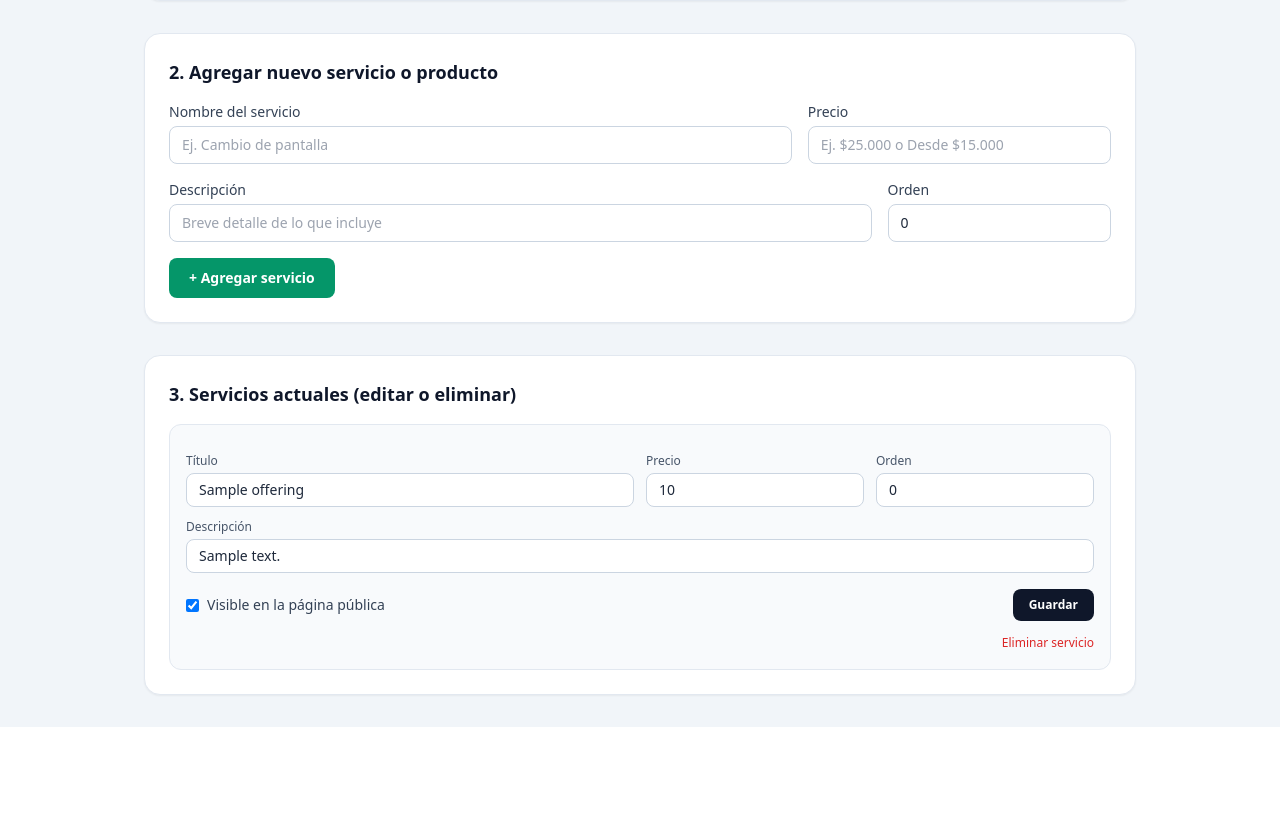
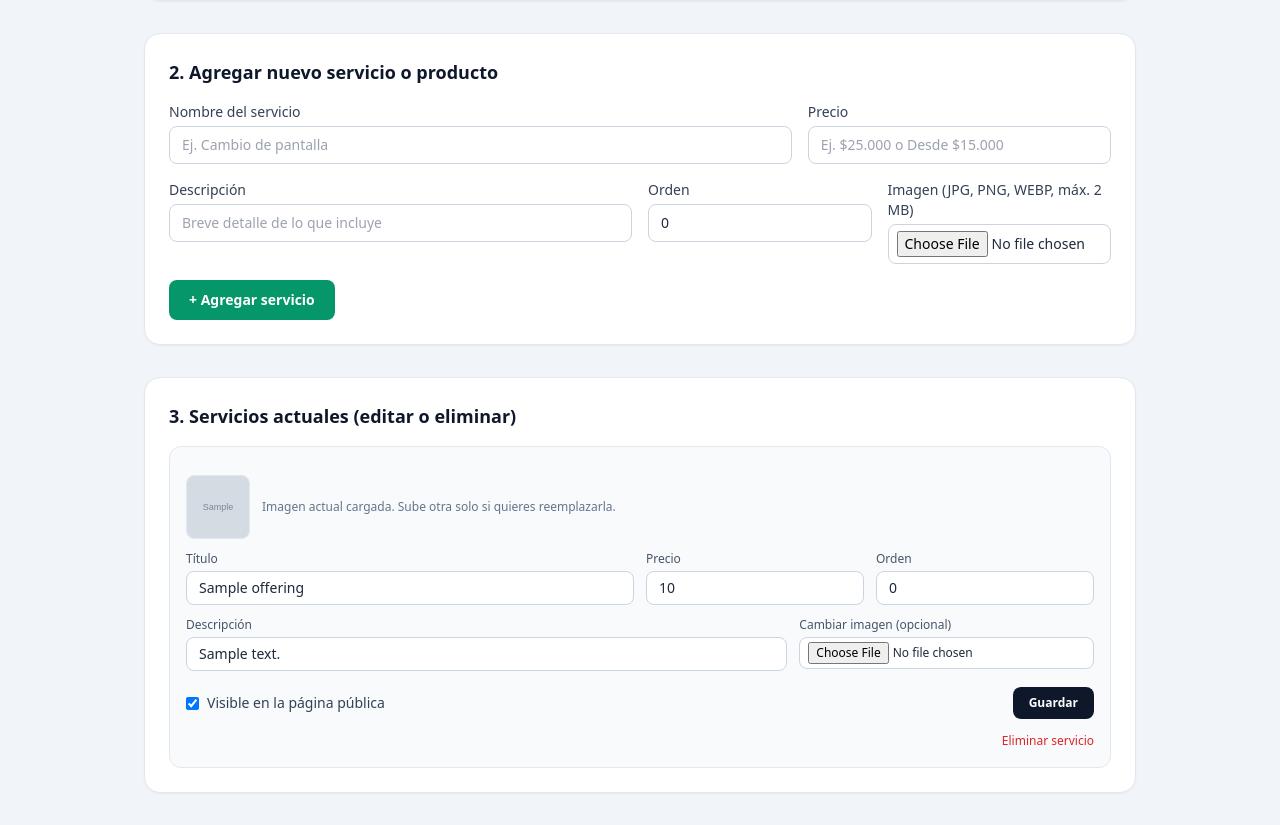
Before and after one commit to RoRr26/plantilla-web-pyme-PHP, a PHP site: page /dashboard.php in a window 1280 px wide. Shown: the part 501-1326 px from the top of the page. Before the commit the page ends 1228 px from the top, so only its background shows below. Run offline with PHP 8.4, Linux system fonts and the light colour scheme; the visitor is signed in with stand-in values (Sample User, id 1); tables that the repository leaves empty or names only in its code hold one stand-in row (values such as "Sample post"); grey boxes marked "Sample" are stand-in pictures; some libraries are stand-ins or nearby versions.

Commit message:
feat: subida segura de imagenes por servicio con finfo y limpieza de archivos

```diff
--- a/admin/dashboard.php
+++ b/admin/dashboard.php
@@ -11,6 +11,74 @@ function e(string $value): string
     return htmlspecialchars($value, ENT_QUOTES, 'UTF-8');
 }
 
+function handle_offering_image_upload(array $file): ?string
+{
+    if (($file['error'] ?? UPLOAD_ERR_NO_FILE) === UPLOAD_ERR_NO_FILE) {
+        return null;
+    }
+
+    if (($file['error'] ?? UPLOAD_ERR_OK) !== UPLOAD_ERR_OK) {
+        throw new RuntimeException('Error al subir el archivo.');
+    }
+
+    $maxBytes = 2 * 1024 * 1024;
+    if (($file['size'] ?? 0) > $maxBytes) {
+        throw new RuntimeException('La imagen supera el límite de 2 MB.');
+    }
+
+    $tmpName = (string) ($file['tmp_name'] ?? '');
+    if ($tmpName === '' || !is_file($tmpName)) {
+        throw new RuntimeException('Archivo temporal no válido.');
+    }
+
+    $finfo = new finfo(FILEINFO_MIME_TYPE);
+    $mime = $finfo->file($tmpName);
+
+    $allowed = [
+        'image/jpeg' => 'jpg',
+        'image/png'  => 'png',
+        'image/webp' => 'webp',
+    ];
+
+    if (!is_string($mime) || !isset($allowed[$mime])) {
+        throw new RuntimeException('Solo se permiten imágenes JPG, PNG o WEBP.');
+    }
+
+    $ext = $allowed[$mime];
+    $filename = bin2hex(random_bytes(16)) . '.' . $ext;
+    $destDir = __DIR__ . '/../public/uploads';
+
+    if (!is_dir($destDir) && !mkdir($destDir, 0755, true)) {
+        throw new RuntimeException('No se pudo crear la carpeta de imágenes.');
+    }
+
+    $destPath = $destDir . '/' . $filename;
+    if (!move_uploaded_file($tmpName, $destPath)) {
+        throw new RuntimeException('No se pudo guardar la imagen en el servidor.');
+    }
+
+    return 'uploads/' . $filename;
+}
+
+function delete_offering_image(?string $relativePath): void
+{
+    if (empty($relativePath)) {
+        return;
+    }
+
+    $clean = str_replace('\\', '/', $relativePath);
+    if (!str_starts_with($clean, 'uploads/')) {
+        return;
+    }
+
+    $baseDir = realpath(__DIR__ . '/../public/uploads');
+    $fullPath = realpath(__DIR__ . '/../public/' . $clean);
+
+    if ($baseDir !== false && $fullPath !== false && str_starts_with($fullPath, $baseDir . DIRECTORY_SEPARATOR) && is_file($fullPath)) {
+        @unlink($fullPath);
+    }
+}
+
 $flashSuccess = '';
 $flashError = '';
 
@@ -20,7 +88,9 @@ if ($_SERVER['REQUEST_METHOD'] === 'POST') {
 
     if (!verify_csrf_token(is_string($token) ? $token : null)) {
         $flashError = 'Token de seguridad inválido. Recarga la página e intenta nuevamente.';
-    } elseif ($action === 'update_settings') {
+    } else {
+        try {
+            if ($action === 'update_settings') {
                 $businessName = trim((string) ($_POST['business_name'] ?? ''));
                 $whatsapp     = trim((string) ($_POST['whatsapp'] ?? ''));
                 $heroTitle    = trim((string) ($_POST['hero_title'] ?? ''));
@@ -54,14 +124,17 @@ if ($_SERVER['REQUEST_METHOD'] === 'POST') {
                 if ($title === '' || $description === '' || $price === '') {
                     $flashError = 'Completa título, descripción y precio para agregar el servicio.';
                 } else {
+                    $imagePath = handle_offering_image_upload($_FILES['image'] ?? []);
+
                     $stmt = $pdo->prepare(
-                'INSERT INTO offerings (title, description, price, is_active, sort_order)
-                 VALUES (:title, :description, :price, 1, :sort_order)'
+                        'INSERT INTO offerings (title, description, price, image_path, is_active, sort_order)
+                         VALUES (:title, :description, :price, :image_path, 1, :sort_order)'
                     );
                     $stmt->execute([
                         'title'       => $title,
                         'description' => $description,
                         'price'       => $price,
+                        'image_path'  => $imagePath,
                         'sort_order'  => $sortOrder,
                     ]);
                     $flashSuccess = 'Servicio agregado correctamente.';
@@ -77,11 +150,27 @@ if ($_SERVER['REQUEST_METHOD'] === 'POST') {
                 if ($id <= 0 || $title === '' || $description === '' || $price === '') {
                     $flashError = 'Datos incompletos para actualizar el servicio.';
                 } else {
+                    $stmtCurrent = $pdo->prepare('SELECT image_path FROM offerings WHERE id = :id LIMIT 1');
+                    $stmtCurrent->execute(['id' => $id]);
+                    $current = $stmtCurrent->fetch();
+
+                    if (!$current) {
+                        $flashError = 'El servicio no existe.';
+                    } else {
+                        $newImagePath = handle_offering_image_upload($_FILES['image'] ?? []);
+                        $finalImagePath = $current['image_path'];
+
+                        if ($newImagePath !== null) {
+                            delete_offering_image((string) ($current['image_path'] ?? ''));
+                            $finalImagePath = $newImagePath;
+                        }
+
                         $stmt = $pdo->prepare(
                             'UPDATE offerings
                              SET title = :title,
                                  description = :description,
                                  price = :price,
+                                 image_path = :image_path,
                                  sort_order = :sort_order,
                                  is_active = :is_active
                              WHERE id = :id'
@@ -91,17 +180,31 @@ if ($_SERVER['REQUEST_METHOD'] === 'POST') {
                             'title'       => $title,
                             'description' => $description,
                             'price'       => $price,
+                            'image_path'  => $finalImagePath,
                             'sort_order'  => $sortOrder,
                             'is_active'   => $isActive,
                         ]);
                         $flashSuccess = 'Servicio actualizado.';
                     }
+                }
             } elseif ($action === 'delete_offering') {
                 $id = (int) ($_POST['id'] ?? 0);
                 if ($id > 0) {
+                    $stmtCurrent = $pdo->prepare('SELECT image_path FROM offerings WHERE id = :id LIMIT 1');
+                    $stmtCurrent->execute(['id' => $id]);
+                    $current = $stmtCurrent->fetch();
+
                     $stmt = $pdo->prepare('DELETE FROM offerings WHERE id = :id');
                     $stmt->execute(['id' => $id]);
+
+                    if ($current && !empty($current['image_path'])) {
+                        delete_offering_image((string) $current['image_path']);
+                    }
                     $flashSuccess = 'Servicio eliminado.';
+                }
+            }
+        } catch (RuntimeException $e) {
+            $flashError = $e->getMessage();
         }
     }
 }
@@ -202,7 +305,7 @@ $csrf = csrf_token();
     <!-- Sección 2: Agregar nuevo servicio -->
     <section class="bg-white rounded-2xl p-6 border border-slate-200 shadow-sm">
       <h2 class="text-lg font-bold text-slate-900 mb-4">2. Agregar nuevo servicio o producto</h2>
-      <form method="POST" class="space-y-4">
+      <form method="POST" enctype="multipart/form-data" class="space-y-4">
         <input type="hidden" name="csrf_token" value="<?= e($csrf) ?>">
         <input type="hidden" name="action" value="add_offering">
 
@@ -220,7 +323,7 @@ $csrf = csrf_token();
         </div>
 
         <div class="grid grid-cols-1 md:grid-cols-4 gap-4">
-          <div class="md:col-span-3">
+          <div class="md:col-span-2">
             <label class="block text-sm font-medium text-slate-700 mb-1">Descripción</label>
             <input type="text" name="description" required placeholder="Breve detalle de lo que incluye"
                    class="w-full border border-slate-300 rounded-lg px-3 py-2 text-sm">
@@ -229,6 +332,11 @@ $csrf = csrf_token();
             <label class="block text-sm font-medium text-slate-700 mb-1">Orden</label>
             <input type="number" name="sort_order" value="0"
                    class="w-full border border-slate-300 rounded-lg px-3 py-2 text-sm">
+          </div>
+          <div>
+            <label class="block text-sm font-medium text-slate-700 mb-1">Imagen (JPG, PNG, WEBP, máx. 2 MB)</label>
+            <input type="file" name="image" accept=".jpg,.jpeg,.png,.webp,image/jpeg,image/png,image/webp"
+                   class="w-full bg-white border border-slate-300 rounded-lg px-2 py-1.5 text-sm">
           </div>
         </div>
 
@@ -249,10 +357,19 @@ $csrf = csrf_token();
         <div class="space-y-4">
           <?php foreach ($offerings as $item): ?>
             <div class="border border-slate-200 rounded-xl p-4 bg-slate-50">
-              <form method="POST" class="space-y-3">
+              <form method="POST" enctype="multipart/form-data" class="space-y-3">
                 <input type="hidden" name="csrf_token" value="<?= e($csrf) ?>">
                 <input type="hidden" name="action" value="update_offering">
                 <input type="hidden" name="id" value="<?= (int) $item['id'] ?>">
+
+                <?php if (!empty($item['image_path'])): ?>
+                  <div class="flex items-center gap-3">
+                    <img src="<?= e((string) $item['image_path']) ?>"
+                         alt="<?= e((string) $item['title']) ?>"
+                         class="w-16 h-16 object-cover rounded-lg border border-slate-200">
+                    <span class="text-xs text-slate-500">Imagen actual cargada. Sube otra solo si quieres reemplazarla.</span>
+                  </div>
+                <?php endif; ?>
 
                 <div class="grid grid-cols-1 md:grid-cols-4 gap-3">
                   <div class="md:col-span-2">
@@ -272,10 +389,17 @@ $csrf = csrf_token();
                   </div>
                 </div>
 
-                <div>
+                <div class="grid grid-cols-1 md:grid-cols-3 gap-3">
+                  <div class="md:col-span-2">
                     <label class="block text-xs font-medium text-slate-600 mb-1">Descripción</label>
                     <input type="text" name="description" required value="<?= e((string) $item['description']) ?>"
                            class="w-full bg-white border border-slate-300 rounded-lg px-3 py-1.5 text-sm">
+                  </div>
+                  <div>
+                    <label class="block text-xs font-medium text-slate-600 mb-1">Cambiar imagen (opcional)</label>
+                    <input type="file" name="image" accept=".jpg,.jpeg,.png,.webp,image/jpeg,image/png,image/webp"
+                           class="w-full bg-white border border-slate-300 rounded-lg px-2 py-1 text-xs">
+                  </div>
                 </div>
 
                 <div class="flex flex-wrap items-center justify-between gap-3 pt-1">
@@ -284,12 +408,10 @@ $csrf = csrf_token();
                     Visible en la página pública
                   </label>
 
-                  <div class="flex items-center gap-2">
                   <button type="submit"
                           class="bg-slate-900 hover:bg-slate-800 text-white text-xs font-semibold px-4 py-2 rounded-lg transition">
                     Guardar
                   </button>
-                  </div>
                 </div>
               </form>
 
```
Also changed, not shown: public/index.php (+7 -1 lines). Lines whose indentation alone changed are shown as unchanged.
